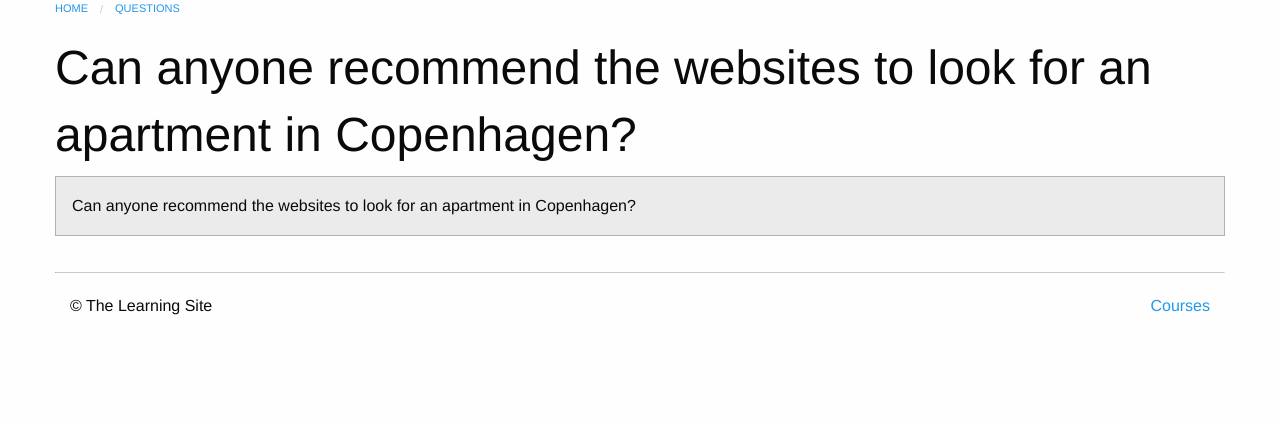
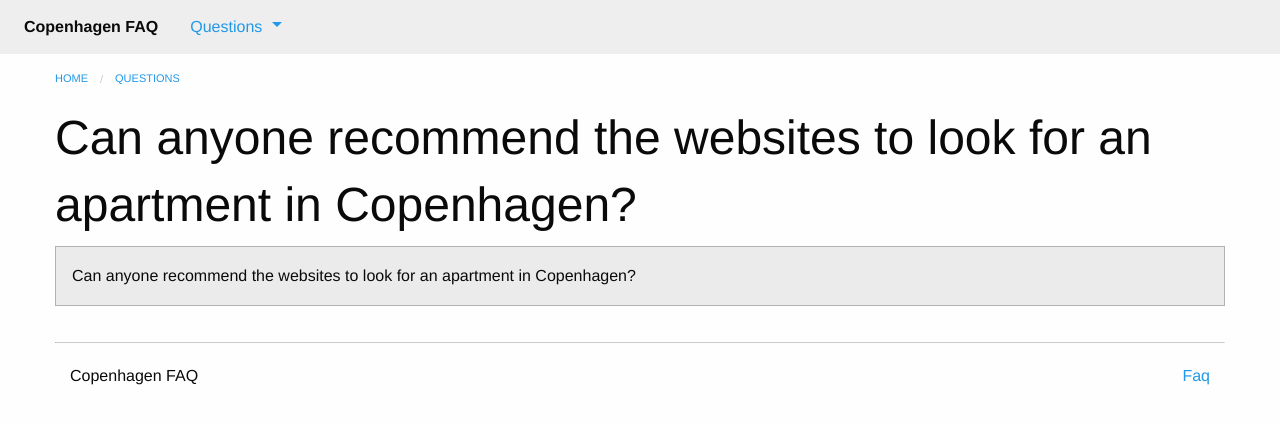
Before and after one commit to gitmoorka/cph_faq, a Django app: page /faq/question/2/ in a window 1280 px wide. Shown: the top 424 px of the page. Run offline with Django 3.2, Linux system fonts and the light colour scheme; data comes from the database, SQL or seed files in the repository.

Commit message:
fixed the top header with no dynamic drop-down for the moment

```diff
--- a/faq/urls.py
+++ b/faq/urls.py
@@ -7,4 +7,5 @@ app_name = 'faq'
 urlpatterns = [
     path('', views.index, name='index'),
     path('question/<int:pk>/', views.question_detail, name='detail'),
+    path('all/', views.question_list, name='list'),
 ]
--- a/faq/views.py
+++ b/faq/views.py
@@ -1,10 +1,11 @@
 from django.shortcuts import get_object_or_404, render
-from django.http import HttpResponse
 from .models import Question, Answer
+from django.shortcuts import render_to_response
+
 
 
 def index(request):
-    return HttpResponse("Hello, world. You're at the polls index.")
+    return render_to_response('faq/home.html')
 
 def question_list(request):
     question = Question.objects.all()
--- a/templates/layout.html
+++ b/templates/layout.html
@@ -1,6 +1,7 @@
 <!doctype html>
 {% load static from staticfiles %}
 {% load faq_extras %}
+
 <html class="no-js" lang="en">
     <head>
         <meta charset="utf-8">
@@ -13,16 +14,28 @@
         <meta class="foundation-mq">
     </head>
     <body>
-
+<nav class="top-bar" role="navigation">
+            <section class="top-bar-left">
+                <ul class="dropdown menu" data-dropdown-menu role="menubar">
+                    <li class="menu-text">Copenhagen FAQ</li>
+                    <li class="has-submenu">
+                        <a href="#">Questions</a>
+                         <ul class="submenu menu vertical" data-submenu role="menu">
+                             <li><a href="{% url 'faq:list' %}">See all &rarr;</a></li>
+                        </ul>
+                    </li>
+                </ul>
+            </section>
+        </nav>
         {% block content %}{% endblock %}
         <footer class="row columns">
             <hr/>
             <div class="small-6 columns">
-                <p>&copy; The Learning Site</p>
+                <p>Copenhagen FAQ</p>
             </div>
             <div class="small-6 columns">
                 <ul class="inline-list no-bullet float-right">
-                    <li><a href="{% url 'faq:index' %}">Courses</a></li>
+                    <li><a href="{% url 'faq:index' %}">Faq</a></li>
                 </ul>
             </div>
         </footer>
```
Also changed, not shown: faq/templates/faq/home.html (added, +18 -0 lines), 3 other files.
